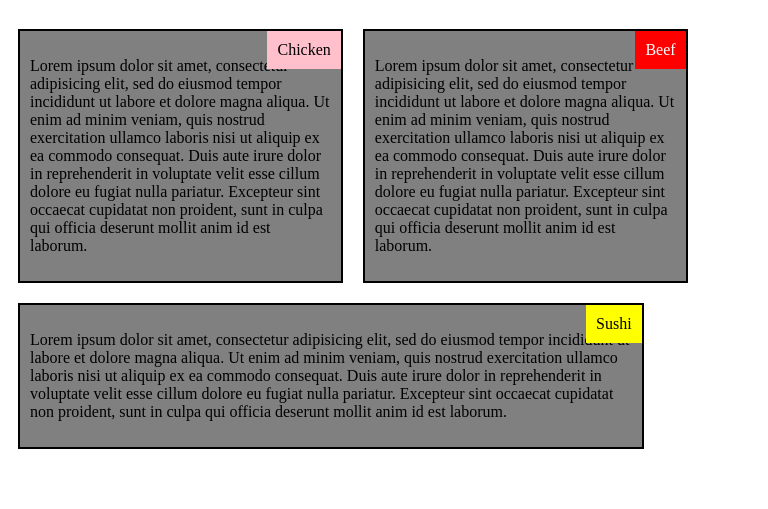
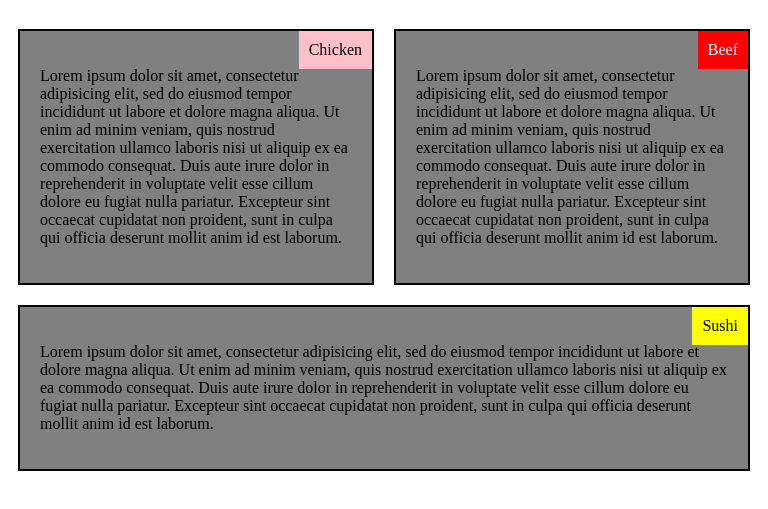
Before and after one commit to haoxizhong/htmlcss, a plain HTML site: page mod2_solution/index.html in a window 768 px wide. Shown: the part 61-570 px from the top of the page. Drawn offline with Linux system fonts and the light colour scheme.

Commit message:
Final version 2

```diff
--- a/mod2_solution/css/style.css
+++ b/mod2_solution/css/style.css
@@ -4,12 +4,15 @@ h1 {
 	text-align : center;
 }
 
+.help1,.help2,.help3{
+	width:33.3%;
+	float : left;
+}
+
 .div1,.div2,.div3 {
-	float : left;
-	width : 30%;
 	position : relative;
 	overflow : auto;
-	padding : 10px;
+	padding : 20px;
 	border : 2px solid black;
 	margin : 10px;
 	background-color : gray;
@@ -38,22 +41,22 @@ div.head1,div.head2,div.head3{
 
 /* medium styles 768-991*/
 @media (min-width: 768px) and (max-width: 991px) {
-	.div1 , .div2{
-		width : 40%;
+	.help1 , .help2{
+		width : 50%;
 	}
-	.div2 {
+	.help2 {
 		clear : right;
 	}
-	.div3 {
-		width : 80%;
+	.help3 {
+		width : 100%;
 	}
 }
 
 /* small styles <=767*/
 
 @media (max-width: 767px) {
-	.div1 , .div2 , .div3 {
+	.help1, .help2, .help3{
 		float : none;
-		width : 80%;
+		width : 100%;
 	}
 }
--- a/mod2_solution/index.html
+++ b/mod2_solution/index.html
@@ -7,6 +7,7 @@
 	Our Menu
 </h1>
 <body>
+<div class="help1">
 	<div class="div1">
 		<div class="head1">
 			Chicken
@@ -15,6 +16,8 @@
 			Lorem ipsum dolor sit amet, consectetur adipisicing elit, sed do eiusmod tempor incididunt ut labore et dolore magna aliqua. Ut enim ad minim veniam, quis nostrud exercitation ullamco laboris nisi ut aliquip ex ea commodo consequat. Duis aute irure dolor in reprehenderit in voluptate velit esse cillum dolore eu fugiat nulla pariatur. Excepteur sint occaecat cupidatat non proident, sunt in culpa qui officia deserunt mollit anim id est laborum.
 		</p>
 	</div>
+</div>
+<div class="help2">
 	<div class="div2">
 		<div class="head2">
 			Beef
@@ -23,6 +26,8 @@
 			Lorem ipsum dolor sit amet, consectetur adipisicing elit, sed do eiusmod tempor incididunt ut labore et dolore magna aliqua. Ut enim ad minim veniam, quis nostrud exercitation ullamco laboris nisi ut aliquip ex ea commodo consequat. Duis aute irure dolor in reprehenderit in voluptate velit esse cillum dolore eu fugiat nulla pariatur. Excepteur sint occaecat cupidatat non proident, sunt in culpa qui officia deserunt mollit anim id est laborum.
 		</p>
 	</div>
+</div>
+<div class="help3">
 	<div class="div3">
 		<div class="head3">
 			Sushi
@@ -31,5 +36,6 @@
 			Lorem ipsum dolor sit amet, consectetur adipisicing elit, sed do eiusmod tempor incididunt ut labore et dolore magna aliqua. Ut enim ad minim veniam, quis nostrud exercitation ullamco laboris nisi ut aliquip ex ea commodo consequat. Duis aute irure dolor in reprehenderit in voluptate velit esse cillum dolore eu fugiat nulla pariatur. Excepteur sint occaecat cupidatat non proident, sunt in culpa qui officia deserunt mollit anim id est laborum.
 		</p>
 	</div>
+</div>
 </body>
 </html>
```
